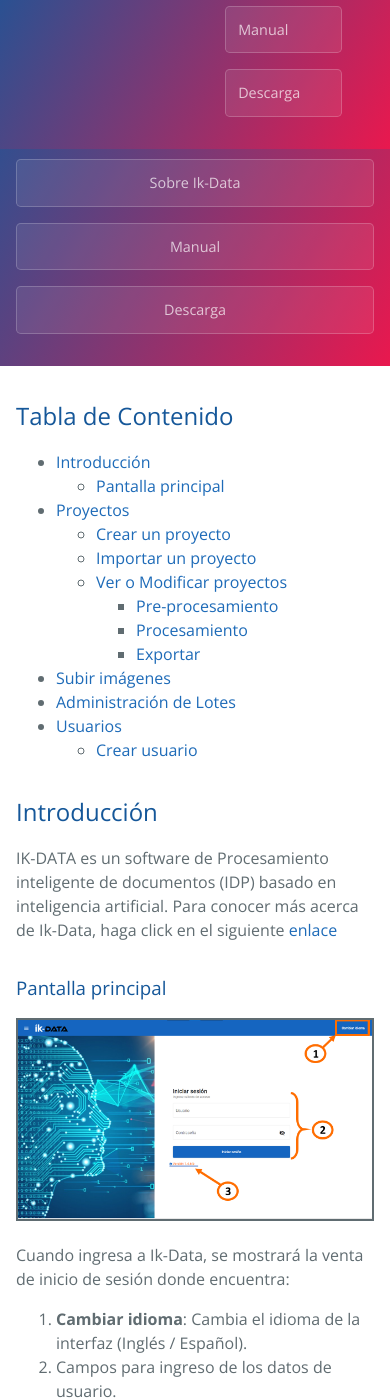
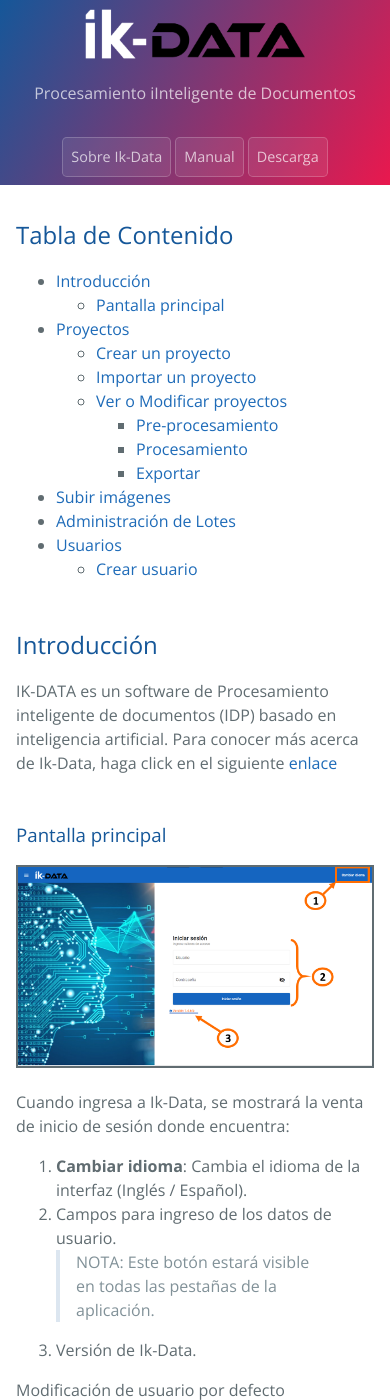
Before and after one commit to ikno-sdm/ikdata-documentacion-spa, a Jekyll site: the page built from doc.md, in a window 390 px wide and 1400 px high. Built offline with Jekyll 4.4.1, drawn with Linux system fonts in a browser that asks for light colours.

Commit message:
Fix floating header

```diff
--- a/css/cayman.css
+++ b/css/cayman.css
@@ -136,25 +136,21 @@ a:hover { text-decoration: underline; }
 .btn + .btn { margin-left: 1rem; }
 @media screen and (min-width: 64em) { .btn { padding: 0.5rem 1rem; } }
 @media screen and (min-width: 42em) and (max-width: 64em) { .btn { padding: 0.6rem 0.9rem; font-size: 0.9rem; } }
-@media screen and (max-width: 42em) { .btn { display: block; width: 100%; padding: 0.75rem; font-size: 0.9rem; }
-  .btn + .btn { margin-top: 1rem; margin-left: 0; } }
+@media screen and (max-width: 42em) { .btn { padding: 0.5rem; font-size: 0.9rem; }
+  .btn + .btn { margin-left: 0; } }
 
 .page-header { color: #fff; text-align: center; background-color: #159957; background-image: linear-gradient(120deg, #155799, #E9184E); }
 .page-header img { max-width: 60%; }
-@media screen and (min-width: 64em) { .page-header { padding: 1rem 0rem; } }
-@media screen and (min-width: 42em) and (max-width: 64em) { .page-header { padding: 3rem 4rem; } }
-@media screen and (max-width: 42em) { .page-header { padding: 2rem 1rem; } }
+@media screen and (min-width: 64em) { .page-header { padding: 1rem 0rem; } .page-header + .page-header img {max-width: 10%; margin-left: 2rem;}}
+@media screen and (min-width: 42em) and (max-width: 64em) { .page-header { padding: 1rem 0rem; } .page-header + .page-header img {max-width: 10%; margin-left: 2rem;}}
+@media screen and (max-width: 42em) { .page-header { padding: 0.5rem 0.5rem; } .page-header + .page-header img {max-width: 60%;
+margin-left: 0;}}
 
 .page-header + .page-header {
   text-align: unset;
   position: fixed;
-  top: -90px;
+  top: -18rem;
   transition: top 0.3s;
-}
-
-.page-header + .page-header img {
-  max-width: 10%;
-  margin-left: 2rem;
 }
 
 .page-header + .page-header .btns {
@@ -178,7 +174,7 @@ a:hover { text-decoration: underline; }
 @media screen and (min-width: 42em) and (max-width: 64em) { .main-content { padding: 2rem 4rem; font-size: 1.1rem; } }
 @media screen and (max-width: 42em) { .main-content { padding: 2rem 1rem; font-size: 1rem; } }
 .main-content img { max-width: 100%; }
-.main-content h1, .main-content h2, .main-content h3, .main-content h4, .main-content h5, .main-content h6 { margin-top: 2rem; margin-bottom: 1rem; font-weight: normal; color: #155799; }
+.main-content h1, .main-content h2, .main-content h3, .main-content h4, .main-content h5, .main-content h6 { padding-top: 70px; margin-top: -40px; margin-bottom: 1rem; font-weight: normal; color: #155799; }
 .main-content p { margin-bottom: 1em; }
 .main-content code { padding: 2px 4px; font-family: Consolas, "Liberation Mono", Menlo, Courier, monospace; font-size: 0.9rem; color: #567482; background-color: #f3f6fa; border-radius: 0.3rem; }
 .main-content pre { padding: 0.8rem; margin-top: 0; margin-bottom: 1rem; font: 1rem Consolas, "Liberation Mono", Menlo, Courier, monospace; color: #567482; word-wrap: normal; background-color: #f3f6fa; border: solid 1px #dce6f0; border-radius: 0.3rem; }
@@ -208,3 +204,7 @@ a:hover { text-decoration: underline; }
 .site-footer-owner { display: block; font-weight: bold; }
 
 .site-footer-credits { color: #819198; }
+
+h2#tabla-de-contenido {
+  padding: 0;
+}
--- a/doc.md
+++ b/doc.md
@@ -4,7 +4,7 @@ title: {{ site.name }}
 ---
 <!-- markdownlint-disable no-inline-html -->
 
-## Tabla de Contenido <!-- omit in toc -->
+## Tabla de Contenido<!-- omit in toc -->
 
 - [Introducción](#introducción)
   - [Pantalla principal](#pantalla-principal)
@@ -382,4 +382,4 @@ Desde esta pestaña puede editar, eliminar o crear un [nuevo usuario](#crear-usu
 [sqr2]: media/others/sqr2.svg
 
 <!-- TOC -->
-[toc]: #tabla-de-contenido-
+[toc]: #tabla-de-contenido
--- a/js/ham.js
+++ b/js/ham.js
@@ -8,11 +8,15 @@ function doSomething(scroll_pos) {
   var trigger = 290;
   if(scroll_pos > trigger){
       if(isTop)return;
-      document.getElementsByClassName("page-header")[1].style.top = 0;
+      var pageHeader = document.getElementsByClassName("page-header")[1]
+      pageHeader.style.top = 0;
+      pageHeader.style.Display = "block";
       isTop = true;
     }else{
       if(!isTop)return;
-      document.getElementsByClassName("page-header")[1].style.top = "-90px";
+      var pageHeader = document.getElementsByClassName("page-header")[1]
+      pageHeader.style.top = "-18rem";
+      pageHeader.style.Display = "none";
       isTop = false;
   }
 }
```
